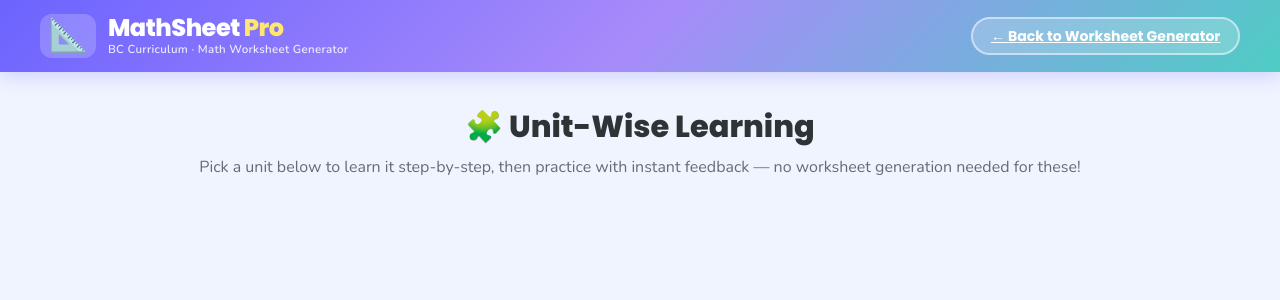
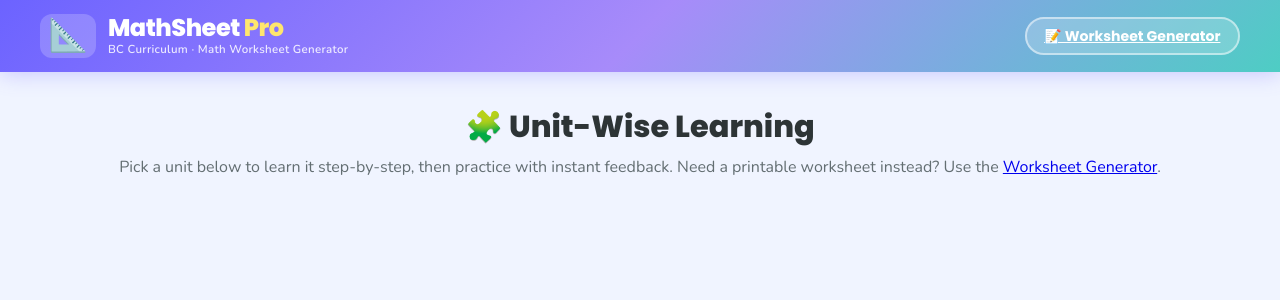
Before and after one commit to malar-labs/Mathsheet, a FastAPI app: template templates/units_home.html in a window 1280 px wide. Shown: the top 300 px of the page. Run offline with FastAPI, Linux system fonts and the light colour scheme; the template is opened without the code that fills it, so the values that code supplies are empty.

Commit message:
Make unit-wise learning the landing page, generator at /generator
The unit catalog is what most visits want first, so it takes / and the
worksheet generator moves to /generator, reachable from a button in the
header. Each page links back to the other.

/units 308-redirects to / so existing links and bookmarks keep working.
Unit pages themselves are unchanged; their "All Units" button and Units
breadcrumb just point at / now.

The landing blurb no longer says "no worksheet generation needed for
these", which framed the generator as the default, and instead points at
it for anyone who wants a printable worksheet.

```diff
--- a/app.py
+++ b/app.py
@@ -1,7 +1,7 @@
 from fastapi import FastAPI, Request
 from fastapi.staticfiles import StaticFiles
 from fastapi.templating import Jinja2Templates
-from fastapi.responses import JSONResponse
+from fastapi.responses import JSONResponse, RedirectResponse
 from starlette.middleware.sessions import SessionMiddleware
 from markupsafe import Markup
 from pydantic import BaseModel
@@ -100,7 +100,18 @@ def extract_json(text: str) -> dict:
 # ===== ROUTES =====
 
 @app.get("/")
-async def index(request: Request):
+async def home(request: Request):
+    """Unit-wise learning is the landing page; the worksheet generator is one
+    click away at /generator."""
+    return templates.TemplateResponse(
+        request,
+        "units_home.html",
+        {"catalog": UNITS_CATALOG}
+    )
+
+
+@app.get("/generator")
+async def generator(request: Request):
     return templates.TemplateResponse(
         request,
         "index.html",
@@ -148,12 +159,9 @@ def load_unit_bundle(grade: int, unit: str):
 
 
 @app.get("/units")
-async def units_home(request: Request):
-    return templates.TemplateResponse(
-        request,
-        "units_home.html",
-        {"catalog": UNITS_CATALOG},
-    )
+async def units_home():
+    # The catalog moved to the landing page; keep older links working.
+    return RedirectResponse("/", status_code=308)
 
 
 def render_unit_page(request: Request, grade: int, unit: str, section_id: str | None = None):
--- a/templates/index.html
+++ b/templates/index.html
@@ -26,8 +26,8 @@
             </div>
         </div>
         <div class="header-right">
-            <a href="/units" class="btn-header-login" style="text-decoration:none">
-                🧩 Unit-Wise Learning
+            <a href="/" class="btn-header-login" style="text-decoration:none">
+                ← Unit-Wise Learning
             </a>
             <!-- Shown when NOT logged in -->
             <button id="login-btn" class="btn-header-login" onclick="openLoginModal()" style="display:none">
--- a/templates/unit_page.html
+++ b/templates/unit_page.html
@@ -23,14 +23,14 @@
             </div>
         </a>
         <div class="header-right">
-            <a href="/units" class="btn-header-login">← All Units</a>
+            <a href="/" class="btn-header-login">← All Units</a>
         </div>
     </div>
 </header>
 
 <main class="main ul-main">
     <nav class="ul-crumbs" aria-label="Breadcrumb">
-        <a href="/units">Units</a>
+        <a href="/">Units</a>
         <span aria-hidden="true">›</span>
         {% if focus %}
         <a href="/units/grade{{ meta.grade }}/{{ meta.unit }}">Grade {{ meta.grade }} {{ meta.title }}</a>
--- a/templates/units_home.html
+++ b/templates/units_home.html
@@ -23,7 +23,7 @@
             </div>
         </a>
         <div class="header-right">
-            <a href="/" class="btn-header-login">← Back to Worksheet Generator</a>
+            <a href="/generator" class="btn-header-login">📝 Worksheet Generator</a>
         </div>
     </div>
 </header>
@@ -31,7 +31,7 @@
 <main class="main">
     <div class="section-header">
         <h2>🧩 Unit-Wise Learning</h2>
-        <p>Pick a unit below to learn it step-by-step, then practice with instant feedback — no worksheet generation needed for these!</p>
+        <p>Pick a unit below to learn it step-by-step, then practice with instant feedback. Need a printable worksheet instead? Use the <a href="/generator">Worksheet Generator</a>.</p>
     </div>
 
     {% if not_found %}
```
Also changed, not shown: tests/test_app.py (+27 -0 lines).
